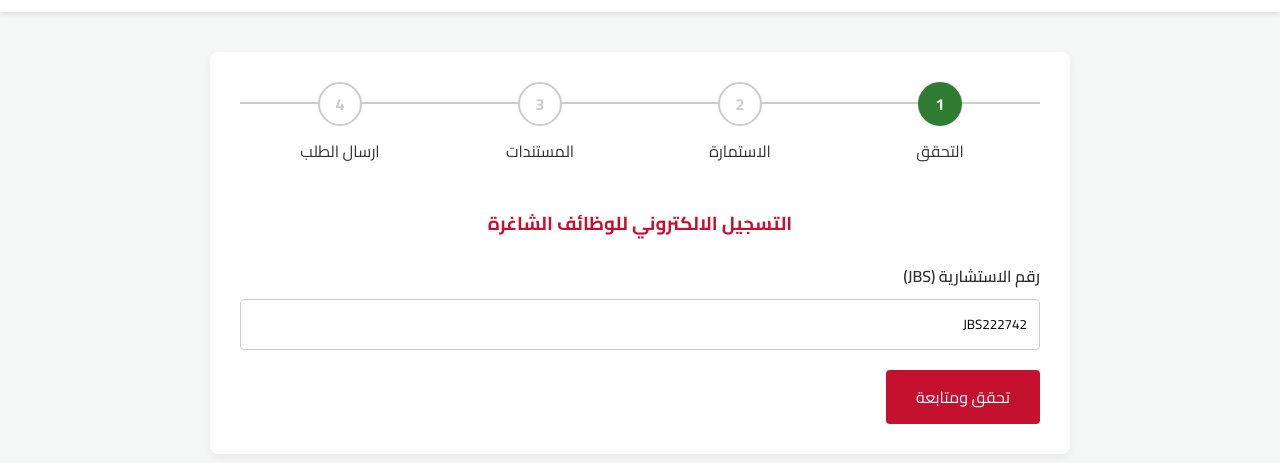
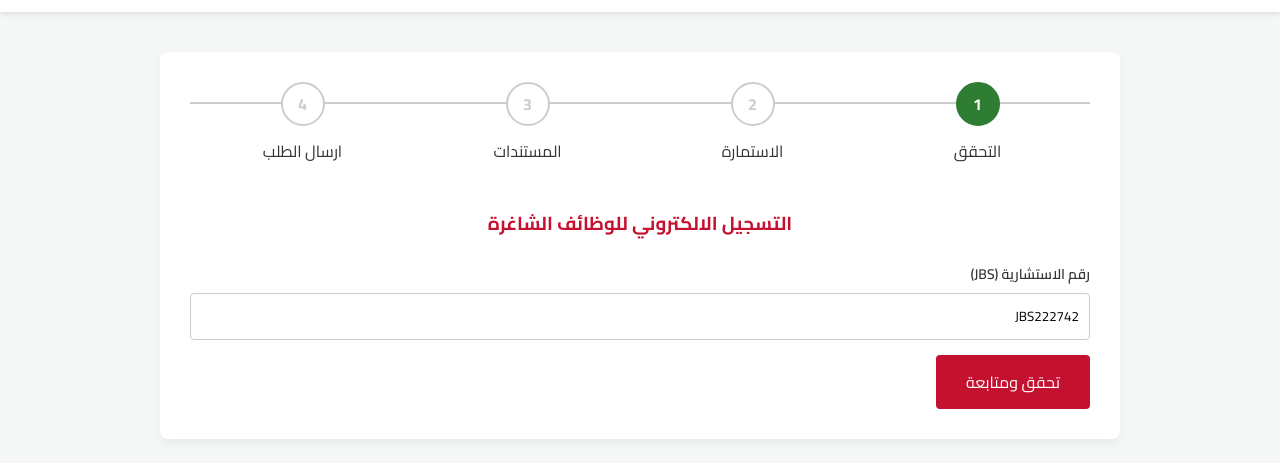
Before and after one commit to engmuamal/Test, a plain HTML site: page index.html in a window 1280 px wide. Shown: the part 63-526 px from the top of the page. Drawn offline with Linux system fonts and the light colour scheme.

Commit message:
Update style.css

```diff
--- a/style.css
+++ b/style.css
@@ -6,135 +6,37 @@
     --bg-color: #f4f7f6;
     --text-color: #333;
     --border-color: #ccc;
+    --section-bg: #f9f9f9;
 }
 
-body {
-    font-family: 'Cairo', sans-serif;
-    background-color: var(--bg-color);
-    margin: 0;
-    padding: 0;
-    color: var(--text-color);
-}
-
-.header {
-    background-color: white;
-    padding: 15px 50px;
-    box-shadow: 0 2px 5px rgba(0,0,0,0.1);
-    display: flex;
-    justify-content: space-between;
-    align-items: center;
-}
-
-.header h1 {
-    color: var(--primary-color);
-    font-size: 24px;
-    margin: 0;
-}
-
-.container {
-    max-width: 800px;
-    margin: 40px auto;
-    background: white;
-    padding: 30px;
-    border-radius: 8px;
-    box-shadow: 0 4px 10px rgba(0,0,0,0.05);
-}
+body { font-family: 'Cairo', sans-serif; background-color: var(--bg-color); margin: 0; padding: 0; color: var(--text-color); }
+.header { background-color: white; padding: 15px 50px; box-shadow: 0 2px 5px rgba(0,0,0,0.1); display: flex; justify-content: space-between; align-items: center; }
+.header h1 { color: var(--primary-color); font-size: 24px; margin: 0; }
+.container { max-width: 900px; margin: 40px auto; background: white; padding: 30px; border-radius: 8px; box-shadow: 0 4px 10px rgba(0,0,0,0.05); }
 
 /* Progress Bar */
-.stepper {
-    display: flex;
-    justify-content: space-between;
-    margin-bottom: 40px;
-    position: relative;
-}
-.stepper::before {
-    content: '';
-    position: absolute;
-    top: 20px;
-    left: 0;
-    right: 0;
-    height: 2px;
-    background: var(--border-color);
-    z-index: 1;
-}
-.step {
-    position: relative;
-    z-index: 2;
-    text-align: center;
-    flex: 1;
-}
-.step .circle {
-    width: 40px;
-    height: 40px;
-    background: white;
-    border: 2px solid var(--border-color);
-    border-radius: 50%;
-    display: flex;
-    align-items: center;
-    justify-content: center;
-    margin: 0 auto 10px;
-    font-weight: bold;
-    color: var(--border-color);
-}
-.step.active .circle, .step.completed .circle {
-    border-color: var(--secondary-color);
-    background: var(--secondary-color);
-    color: white;
-}
+.stepper { display: flex; justify-content: space-between; margin-bottom: 40px; position: relative; }
+.stepper::before { content: ''; position: absolute; top: 20px; left: 0; right: 0; height: 2px; background: var(--border-color); z-index: 1; }
+.step { position: relative; z-index: 2; text-align: center; flex: 1; }
+.step .circle { width: 40px; height: 40px; background: white; border: 2px solid var(--border-color); border-radius: 50%; display: flex; align-items: center; justify-content: center; margin: 0 auto 10px; font-weight: bold; color: var(--border-color); }
+.step.active .circle, .step.completed .circle { border-color: var(--secondary-color); background: var(--secondary-color); color: white; }
+.slide { display: none; } .slide.active { display: block; }
 
-.slide { display: none; }
-.slide.active { display: block; }
+/* Form Elements */
+.form-section { background: var(--section-bg); border: 1px solid var(--border-color); border-radius: 6px; padding: 20px; margin-bottom: 25px; }
+.form-section-title { margin-top: 0; color: var(--secondary-color); border-bottom: 1px solid #ddd; padding-bottom: 10px; margin-bottom: 20px; }
+.form-grid-3 { display: grid; grid-template-columns: repeat(3, 1fr); gap: 15px; }
+.form-grid-2 { display: grid; grid-template-columns: repeat(2, 1fr); gap: 15px; }
+.form-group { margin-bottom: 15px; }
+.form-group label { display: block; margin-bottom: 6px; font-weight: 600; font-size: 14px; }
+.form-group input, .form-group select { width: 100%; padding: 10px; border: 1px solid var(--border-color); border-radius: 4px; font-family: inherit; box-sizing: border-box; }
 
-.form-group { margin-bottom: 20px; }
-.form-group label { display: block; margin-bottom: 8px; font-weight: 600; }
-.form-group input, .form-group select {
-    width: 100%;
-    padding: 12px;
-    border: 1px solid var(--border-color);
-    border-radius: 4px;
-    font-family: inherit;
-    box-sizing: border-box;
-}
-
-.btn {
-    background-color: var(--primary-color);
-    color: white;
-    padding: 12px 30px;
-    border: none;
-    border-radius: 4px;
-    cursor: pointer;
-    font-size: 16px;
-    font-family: inherit;
-    transition: 0.3s;
-}
+.btn { background-color: var(--primary-color); color: white; padding: 12px 30px; border: none; border-radius: 4px; cursor: pointer; font-size: 16px; font-family: inherit; transition: 0.3s; }
 .btn:hover { background-color: #a00e26; }
 .btn-green { background-color: var(--secondary-color); }
 .btn-green:hover { background-color: #1b5e20; }
+.alert { padding: 15px; background-color: #ffebee; color: #c62828; border-radius: 4px; margin-bottom: 20px; display: none; }
 
-.alert {
-    padding: 15px;
-    background-color: #ffebee;
-    color: #c62828;
-    border-radius: 4px;
-    margin-bottom: 20px;
-    display: none;
-}
-
-.upload-grid {
-    display: grid;
-    grid-template-columns: 1fr 1fr;
-    gap: 20px;
-}
-.upload-box {
-    border: 2px dashed var(--border-color);
-    padding: 20px;
-    text-align: center;
-    border-radius: 8px;
-    background: #fafafa;
-}
-
-h3.section-title {
-    color: var(--primary-color);
-    text-align: center;
-    margin-bottom: 20px;
-}
+.upload-grid { display: grid; grid-template-columns: 1fr 1fr; gap: 20px; }
+.upload-box { border: 2px dashed var(--border-color); padding: 20px; text-align: center; border-radius: 8px; background: #fafafa; }
+h3.section-title { color: var(--primary-color); text-align: center; margin-bottom: 20px; }
```
